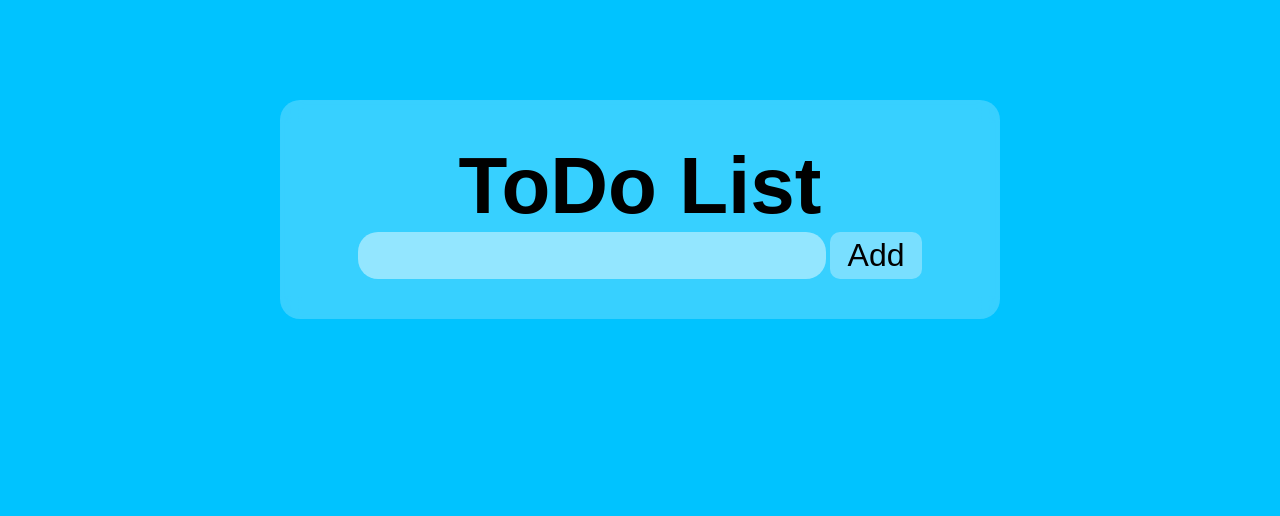
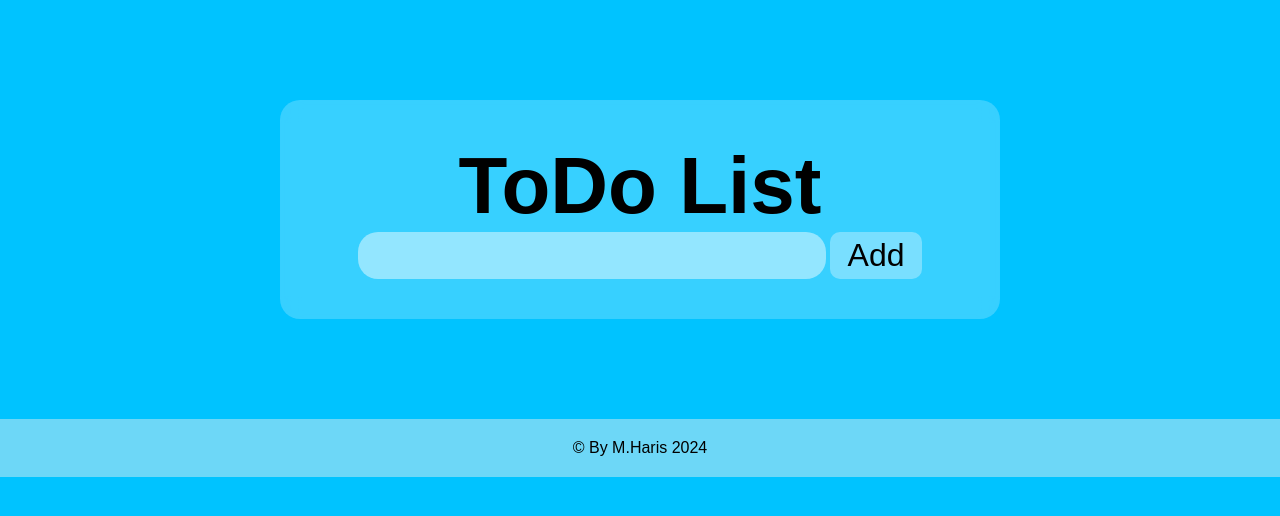
Before and after one commit to Haris321m/ToDo-List, a plain HTML site: page todo list/index.html in a window 1280 px wide. Drawn offline with Linux system fonts and the light colour scheme.

Commit message:
Add our copy right and change the title of the website

```diff
--- a/todo list/index.html
+++ b/todo list/index.html
@@ -4,7 +4,7 @@
 <head>
     <meta charset="UTF-8">
     <meta name="viewport" content="width=device-width, initial-scale=1.0">
-    <title>Document</title>
+    <title>To Do</title>
     <link rel="stylesheet" href="./style.css">
 </head>
 
@@ -19,6 +19,7 @@
         <div id="list"></div>
 
     </div>
+    <footer><p>&copy; By M.Haris 2024</p></footer>
 </body>
 <script src="./script.js"></script>
 
--- a/todo list/style.css
+++ b/todo list/style.css
@@ -97,6 +97,15 @@ body{
 
 }
 
+footer{
+
+    text-align: center;
+    background: #eeeeee75;
+    font-family: sans-serif;
+    padding: 20px 0px;
+
+}
+
 
 @media (min-width: 1100px) and (max-width: 1300px) {
 
```
